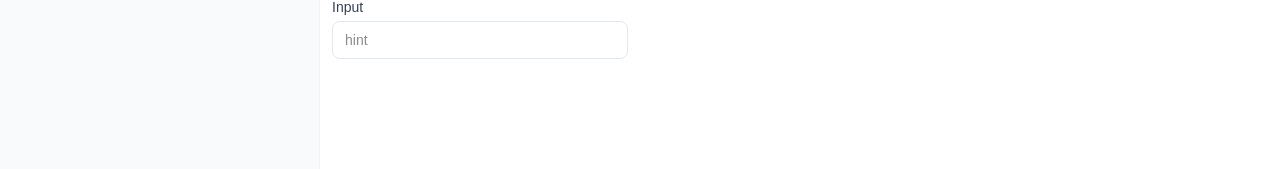
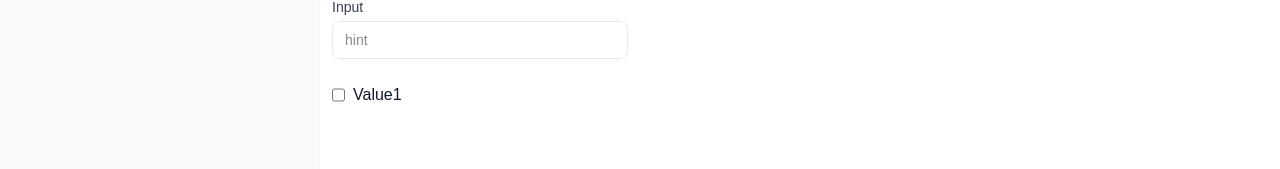
Before and after one commit to Fupaopaopaopao/compnents-lib, a Next.js app: page / in a window 1280 px wide. Shown: the part 558-727 px from the top of the page. Built offline with nearby package versions, Linux system fonts and the light colour scheme.

Commit message:
implement checkbox list

```diff
--- /dev/null
+++ b/src/app/components/checkbox/index.tsx
@@ -0,0 +1,44 @@
+"user client";
+import React, { useState } from "react";
+
+type CheckboxProps = {
+  options: CheckBoxOption[];
+};
+
+export type CheckBoxOption = {
+  label: string;
+  value: string;
+  disable?: boolean;
+};
+
+export const CustomCheckbox = ({ options }: CheckboxProps) => {
+  const [CheckedList, setCheckedList] = useState<string[]>([]);
+  const handleOnChange = (event: React.ChangeEvent<HTMLInputElement>) => {
+    const value = event.target.value;
+    const isChecked = event.target.checked;
+    if (isChecked) {
+      setCheckedList((prev) => [...prev, value]);
+    } else {
+      setCheckedList((prev) => prev.filter((item) => item !== value));
+    }
+  };
+  return (
+    <>
+      <p>{CheckedList}</p>
+      {options.map((option, index) => {
+        return (
+          <div className="flex gap-2" key={index}>
+            <input
+              type="checkbox"
+              id={index.toString()}
+              value={option.value}
+              onChange={(e) => handleOnChange(e)}
+              disabled={option.disable}
+            />
+            <p className="text-slate-900">{option.label}</p>
+          </div>
+        );
+      })}
+    </>
+  );
+};
--- a/src/app/page.tsx
+++ b/src/app/page.tsx
@@ -7,6 +7,7 @@ import { CustomModal } from "./components/modal";
 import { useState } from "react";
 import { CustomDropDown, DropdownItem } from "./components/dropdown";
 import { CustomInput } from "./components/input";
+import { CheckBoxOption, CustomCheckbox } from "./components/checkbox";
 
 
 export default function Home() {
@@ -37,10 +38,15 @@ export default function Home() {
     },
   ];
 
+  const checkboxOPtions:CheckBoxOption[]=[{
+    value:"value1",
+    label:"Value1"
+  }]
+
   return (
     <div>
 
-      <div className="mt-16">
+      <div className="mt-16 flex flex-col">
         <div className="flex p-5 gap-2">
           <CustomButton
             label="Modal"
@@ -74,6 +80,7 @@ export default function Home() {
           />
         </div>
         <div className="w-80 p-3"><CustomInput placeholder="hint" label="Input"/></div>
+        <div className="w-80 p-3"><CustomCheckbox options={checkboxOPtions}/></div>
 
       </div>
     </div>
```
